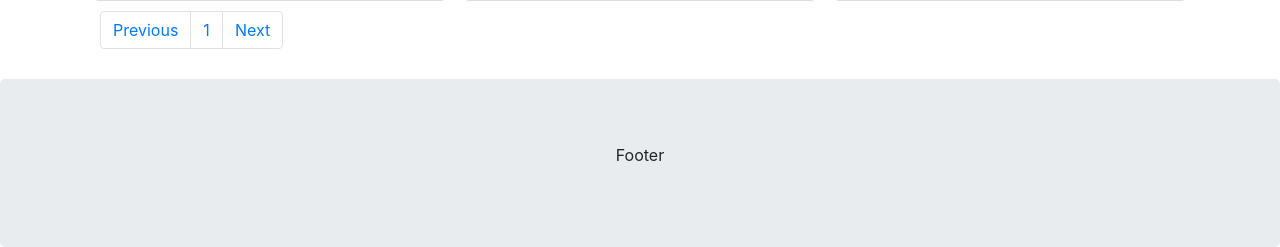
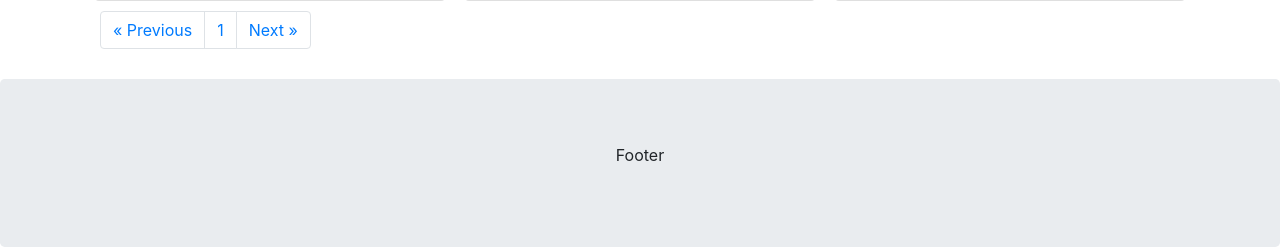
Before and after one commit to plewwoo/fruit-shop, a Django app: page /product/ in a window 1280 px wide. Shown: the part 988-1235 px from the top of the page. Run offline with Django 3.2, Linux system fonts and the light colour scheme; data comes from the database, SQL or seed files in the repository; some libraries are stand-ins or nearby versions.

Commit message:
change button name

```diff
--- a/myapp/templates/myapp/product.html
+++ b/myapp/templates/myapp/product.html
@@ -43,9 +43,9 @@
     </div>
 
     <ul class="pagination" style="text-align: center;">
-        <li class="page-item"><a class="page-link" href="#">Previous</a></li>
+        <li class="page-item"><a class="page-link" href="#">&laquo; Previous</a></li>
         <li class="page-item"><a class="page-link" href="#">{{AllProduct.number}}</a></li>
-        <li class="page-item"><a class="page-link" href="?page={{AllProduct.next_page_number}}">Next</a></li>
+        <li class="page-item"><a class="page-link" href="?page={{AllProduct.next_page_number}}">Next &raquo;</a></li>
     </ul>
 </div>
 {% endblock content %}
```
